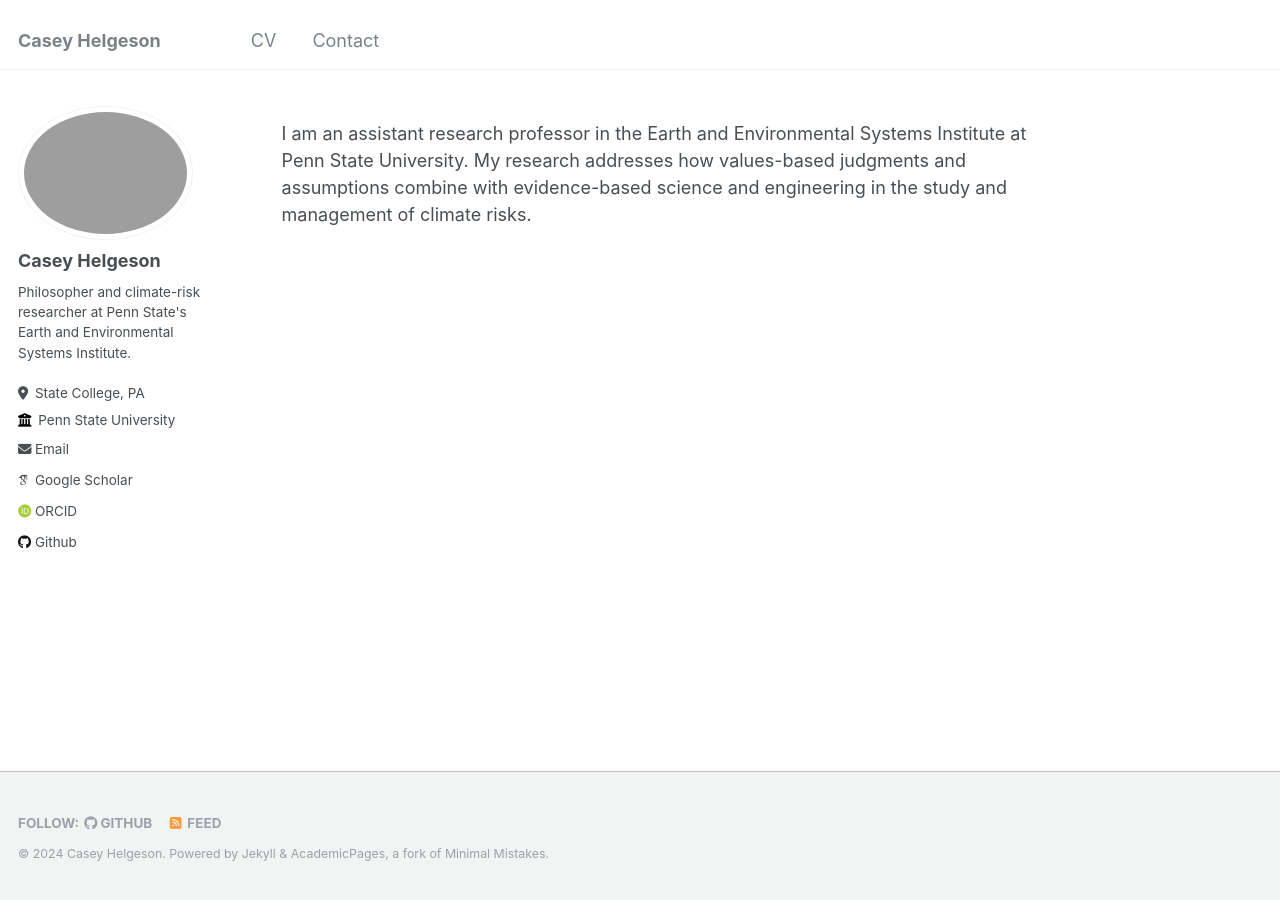
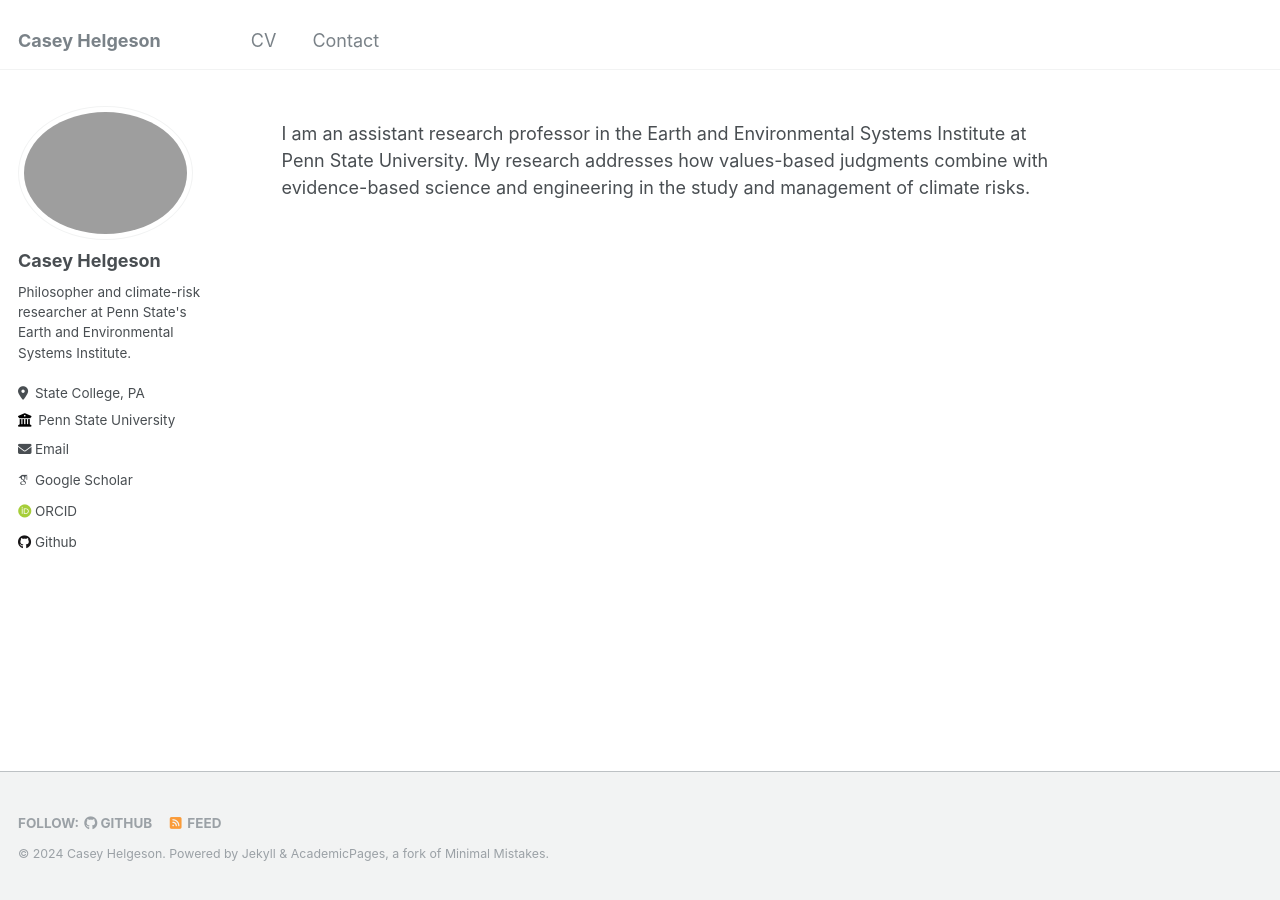
Before and after one commit to caseyhelgeson/caseyhelgeson.github.io, a Jekyll site: the page built from _pages/about.md, in a window 1280 px wide. Built offline with Jekyll 4.4.1, drawn with Linux system fonts in a browser that asks for light colours; some web fonts are replaced.

Commit message:
update profile pic and about

```diff
--- a/_pages/about.md
+++ b/_pages/about.md
@@ -7,4 +7,4 @@ redirect_from:
   - /about.html
 ---
 
-I am an assistant research professor in the Earth and Environmental Systems Institute at Penn State University. My research addresses how values-based judgments and assumptions combine with evidence-based science and engineering in the study and management of climate risks.
+I am an assistant research professor in the Earth and Environmental Systems Institute at Penn State University. My research addresses how values-based judgments combine with evidence-based science and engineering in the study and management of climate risks.
```
Also changed, not shown: _pages/contact.md (+3 -6 lines), images/proflie.png (deleted), 1 other file.
